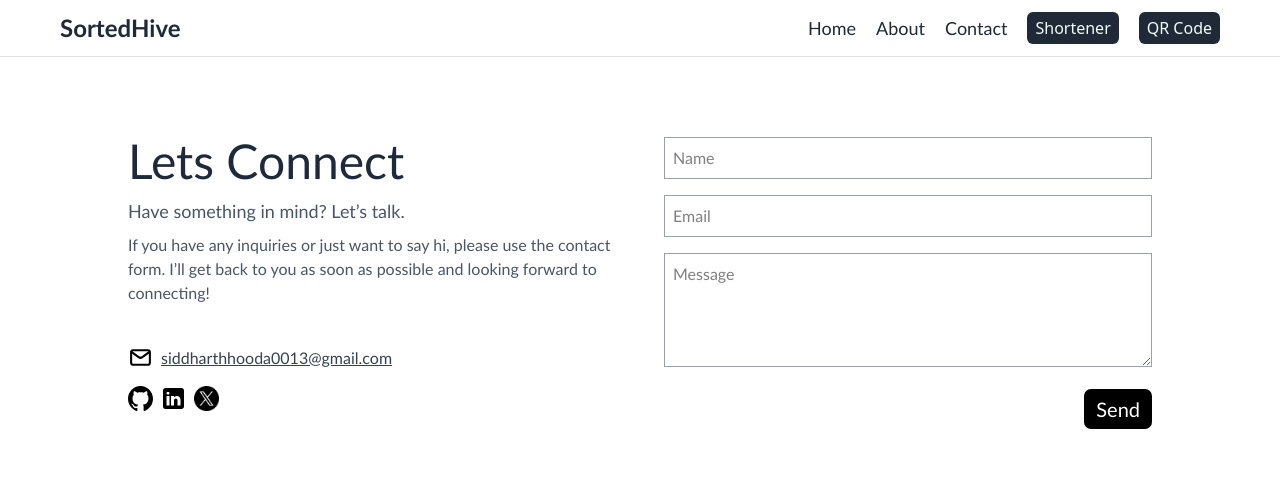
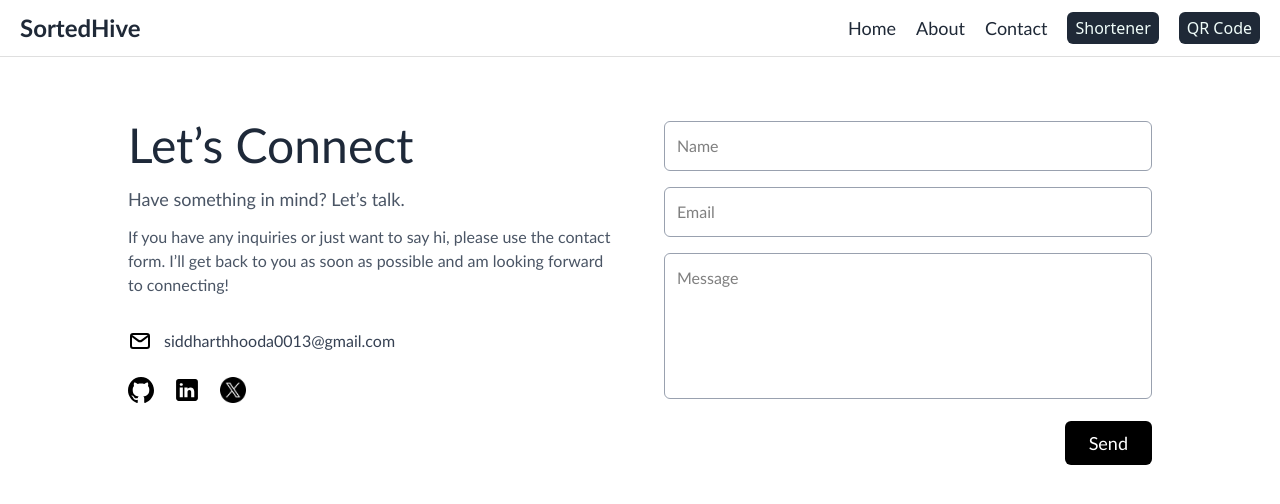
Before and after one commit to Sid-Hurry/sortedhive, a Next.js app: page /contact in a window 1280 px wide. Shown: the top 504 px of the page. Built offline with nearby package versions, Linux system fonts and the light colour scheme.

Commit message:
feat: enhance documentation, improve UI components, and add analytics page

```diff
--- a/app/contact/page.js
+++ b/app/contact/page.js
@@ -1,54 +1,101 @@
 import Image from "next/image";
+import Link from "next/link";
+
 export default function Contact() {
   return (
-    <div className="px-4 sm:px-6 md:px-12 lg:px-20 xl:px-32 py-20 font-gill bg-white">
+    <div className="px-4 sm:px-6 md:px-12 lg:px-20 xl:px-32 py-16 font-gill bg-white">
       <div className="grid grid-cols-1 md:grid-cols-2 gap-12 items-start">
-
+        {/* Left Section - Contact Info */}
         <div>
-          <h2 className="text-5xl  text-gray-800 mb-3 ">Lets Connect</h2>
-          <p className="text-lg text-gray-600 mb-2">Have something in mind? Let’s talk.</p>
-          <p className="text-gray-600 mb-10">
-            If you have any inquiries or just want to say hi, please use the contact form.
-I’ll get back to you as soon as possible and looking forward to connecting!
+          <h2 className="text-3xl sm:text-4xl md:text-5xl text-gray-800 mb-4">
+            Let’s Connect
+          </h2>
+          <p className="text-base sm:text-lg text-gray-600 mb-3">
+            Have something in mind? Let’s talk.
+          </p>
+          <p className="text-sm sm:text-base text-gray-600 mb-8">
+            If you have any inquiries or just want to say hi, please use the
+            contact form. I’ll get back to you as soon as possible and am
+            looking forward to connecting!
           </p>
 
-          <div className="flex items-center gap-2 mb-2 text-gray-700">
-            <span className="text-xl"><Image src="/email.svg" alt="Email Icon" width={25} height={25} /></span>
-            <a href="mailto:youremail@gmail.com" className="underline hover:text-black transition">
+          <div className="flex items-center gap-3 mb-6 text-gray-700">
+            <Image src="/email.svg" alt="Email Icon" width={24} height={24} />
+            <span className="break-all text-sm sm:text-base">
               siddharthhooda0013@gmail.com
-            </a>
+            </span>
           </div>
 
-          <div className="flex gap-2 mt-4 text-2xl">
-            {/* <span><Image src="/web.svg" alt="Facebook Icon" width={25} height={25} /></span> */}
-            <a href="https://github.com/Sid-Hurry" target="_blank" rel="noopener noreferrer"><Image className="object-contain" src="/github.svg" alt="Instagram Icon" width={25} height={25} /></a>
-            <a href="https://www.linkedin.com/in/siddharth-hooda-188606324/" target="_blank" rel="noopener noreferrer"><Image className="object-contain" src="/icons8-linkedin-50.svg" alt="Linkedin Icon" width={25} height={25} /></a>
-            <a href="https://x.com/02_Opinionated?t=wkeK3m3p4Fpj7nUO3x0saw&s=09" target="_blank" rel="noopener noreferrer"><Image className="object-contain" src="/X_icon.svg.png" alt="Twitter Icon" width={25} height={25} /></a>
+          {/* Social Links */}
+          <div className="flex gap-5 mt-2">
+            <Link
+              href="https://github.com/Sid-Hurry"
+              target="_blank"
+              rel="noopener noreferrer"
+              className="hover:scale-110 transition-transform"
+            >
+              <Image
+                className="object-contain"
+                src="/github.svg"
+                alt="GitHub"
+                width={26}
+                height={26}
+              />
+            </Link>
+            <Link
+              href="https://www.linkedin.com/in/siddharth-hooda-188606324/"
+              target="_blank"
+              rel="noopener noreferrer"
+              className="hover:scale-110 transition-transform"
+            >
+              <Image
+                className="object-contain"
+                src="/icons8-linkedin-50.svg"
+                alt="LinkedIn"
+                width={26}
+                height={26}
+              />
+            </Link>
+            <Link
+              href="https://x.com/02_Opinionated?t=wkeK3m3p4Fpj7nUO3x0saw&s=09"
+              target="_blank"
+              rel="noopener noreferrer"
+              className="hover:scale-110 transition-transform"
+            >
+              <Image
+                className="object-contain"
+                src="/X_icon.svg.png"
+                alt="Twitter / X"
+                width={26}
+                height={26}
+              />
+            </Link>
           </div>
         </div>
 
+        {/* Right Section - Contact Form */}
         <form className="space-y-4 w-full">
           <input
             type="text"
             placeholder="Name"
-            className="w-full border border-gray-400 p-2 bg-transparent outline-none"
+            className="w-full border border-gray-400 p-3 rounded-md bg-white outline-none focus:ring-2 focus:ring-gray-500 transition"
           />
           <input
             type="email"
             placeholder="Email"
-            className="w-full border border-gray-400 p-2 bg-transparent outline-none"
+            className="w-full border border-gray-400 p-3 rounded-md bg-white outline-none focus:ring-2 focus:ring-gray-500 transition"
             required
           />
           <textarea
-            rows="4"
+            rows="5"
             placeholder="Message"
-            className="w-full border border-gray-400 p-2 bg-transparent outline-none"
+            className="w-full border border-gray-400 p-3 rounded-md bg-white outline-none focus:ring-2 focus:ring-gray-500 transition resize-none"
           ></textarea>
 
           <div className="flex justify-end">
             <button
               type="submit"
-              className="px-3 py-1.5  text-white bg-black hover:bg-stone-700 transition text-xl rounded-[7px]"
+              className="px-6 py-2 text-white bg-black hover:bg-stone-700 transition text-lg rounded-md"
             >
               Send
             </button>
--- a/app/qr/page.js
+++ b/app/qr/page.js
@@ -12,22 +12,26 @@
   };
 
   return (
-    <div className="min-h-screen bg-white px-6 sm:px-10 md:px-16 py-8 font-gill text-gray-800 select-none overflow-auto">
-      <div className="max-w-xl mx-auto text-center">
-        <h1 className="text-3xl sm:text-4xl md:text-5xl font-semibold mb-4">QR Code Generator</h1>
-        <p className="text-md md:text-lg mb-8">Paste any link or text to generate a QR code instantly.</p>
+    <div className="min-h-screen bg-white px-4 sm:px-6 md:px-10 py-10 font-gill text-gray-800 select-none">
+      <div className="max-w-xl w-full mx-auto text-center space-y-6">
+        <h1 className="text-3xl sm:text-4xl md:text-5xl font-semibold">
+          QR Code Generator
+        </h1>
+        <p className="text-base sm:text-lg">
+          Paste any link or text to generate a QR code instantly.
+        </p>
 
         <input
           type="text"
           value={input}
           onChange={(e) => setInput(e.target.value)}
           placeholder="Enter URL or text"
-          className="w-full p-3 border border-gray-300 rounded-md focus:outline-none focus:ring-1 focus:ring-slate-300 transition duration-300"
+          className="w-full p-3 border border-gray-300 rounded-md text-base focus:outline-none focus:ring-2 focus:ring-slate-400 transition duration-300"
         />
 
         <button
           onClick={() => setShowQR(true)}
-          className="mt-4 bg-slate-800 hover:bg-stone-700 text-white px-6 py-2 rounded-md transition duration-300"
+          className="w-full sm:w-auto bg-slate-800 hover:bg-stone-700 text-white px-6 py-2 rounded-md transition duration-300"
         >
           Generate QR Code
         </button>
--- a/components/Navbar.js
+++ b/components/Navbar.js
@@ -1,15 +1,20 @@
-import React from 'react';
+"use client";
+import React, { useState } from 'react';
 import Link from 'next/link';
+import { Menu, X } from 'lucide-react';
 
 const Navbar = () => {
+  const [menuOpen, setMenuOpen] = useState(false);
+
   return (
-    <nav className="flex justify-between items-center px-[60px] py-[12px] text-[#1F2937] border-b border-[#d5d4d4bf] shadow-md font-gill">
-      <ul>
-        <li className="font-bold text-2xl">
+    <nav className="px-[20px] py-[12px] text-[#1F2937] border-b border-[#d5d4d4bf] shadow-md font-gill">
+      <div className="flex justify-between items-center max-w-7xl mx-auto">
+        <div className="font-bold text-2xl">
           <Link href="/">SortedHive</Link>
-        </li>
-      </ul>
-      <ul className="flex gap-5 justify-center items-center text-[18px] transition-all duration-300 ease-in-out">
+        </div>
+
+        {/* Desktop Nav */}
+        <ul className="hidden md:flex gap-5 items-center text-[18px] transition-all duration-300 ease-in-out">
           <li className="hover:scale-105 transition-transform duration-300">
             <Link href="/">Home</Link>
           </li>
@@ -34,6 +39,45 @@
             </Link>
           </li>
         </ul>
+
+        {/* Hamburger Icon for Mobile */}
+        <div className="md:hidden">
+          {menuOpen ? (
+            <X className="cursor-pointer" onClick={() => setMenuOpen(false)} />
+          ) : (
+            <Menu className="cursor-pointer" onClick={() => setMenuOpen(true)} />
+          )}
+        </div>
+      </div>
+
+      {/* Mobile Menu */}
+      {menuOpen && (
+        <ul className="flex flex-col mt-4 gap-4 text-[18px] md:hidden items-end text-right pr-4 transition-all duration-300 ease-in-out">
+          <li className="hover:scale-105 transition-transform duration-300">
+            <Link href="/" onClick={() => setMenuOpen(false)}>Home</Link>
+          </li>
+          <li className="hover:scale-105 transition-transform duration-300">
+            <Link href="/about" onClick={() => setMenuOpen(false)}>About</Link>
+          </li>
+          <li className="hover:scale-105 transition-transform duration-300">
+            <Link href="/contact" onClick={() => setMenuOpen(false)}>Contact</Link>
+          </li>
+          <li>
+            <Link href="/shorten" onClick={() => setMenuOpen(false)}>
+              <button className="bg-[#1F2937] text-[#F0FDFA] px-2 py-1 rounded-md cursor-pointer text-[16px] hover:bg-[#57534E] transition-colors duration-300 font-sans">
+                Shortener
+              </button>
+            </Link>
+          </li>
+          <li>
+            <Link href="/qr" onClick={() => setMenuOpen(false)}>
+              <button className="bg-[#1F2937] text-[#F0FDFA] px-2 py-1 rounded-md cursor-pointer text-[16px] hover:bg-[#57534E] transition-colors duration-300 font-sans">
+                QR Code
+              </button>
+            </Link>
+          </li>
+        </ul>
+      )}
     </nav>
   );
 };
--- a/package.json
+++ b/package.json
@@ -9,6 +9,7 @@
     "lint": "next lint"
   },
   "dependencies": {
+    "lucide-react": "^0.525.0",
     "mongodb": "^6.18.0",
     "next": "15.4.3",
     "qrcode.react": "^4.2.0",
```
Also changed, not shown: app/about/page.js (+81 -81 lines), app/analytic/page.js (added, +62 -0 lines), app/page.js (+13 -14 lines), app/shorten/page.js (+23 -14 lines), 2 other files (tests, documents, lock files or other folders). Lines whose indentation alone changed are shown as unchanged.
